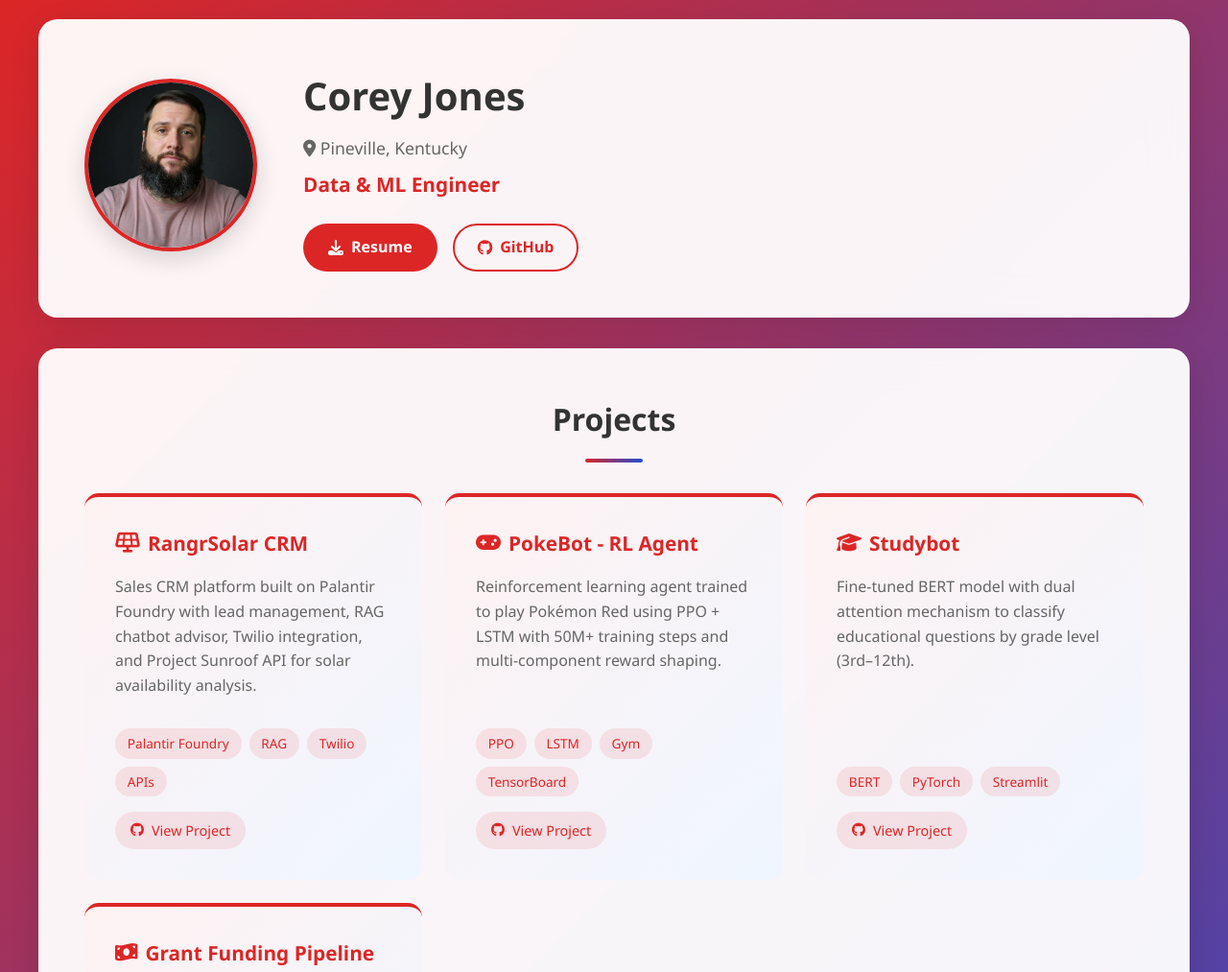
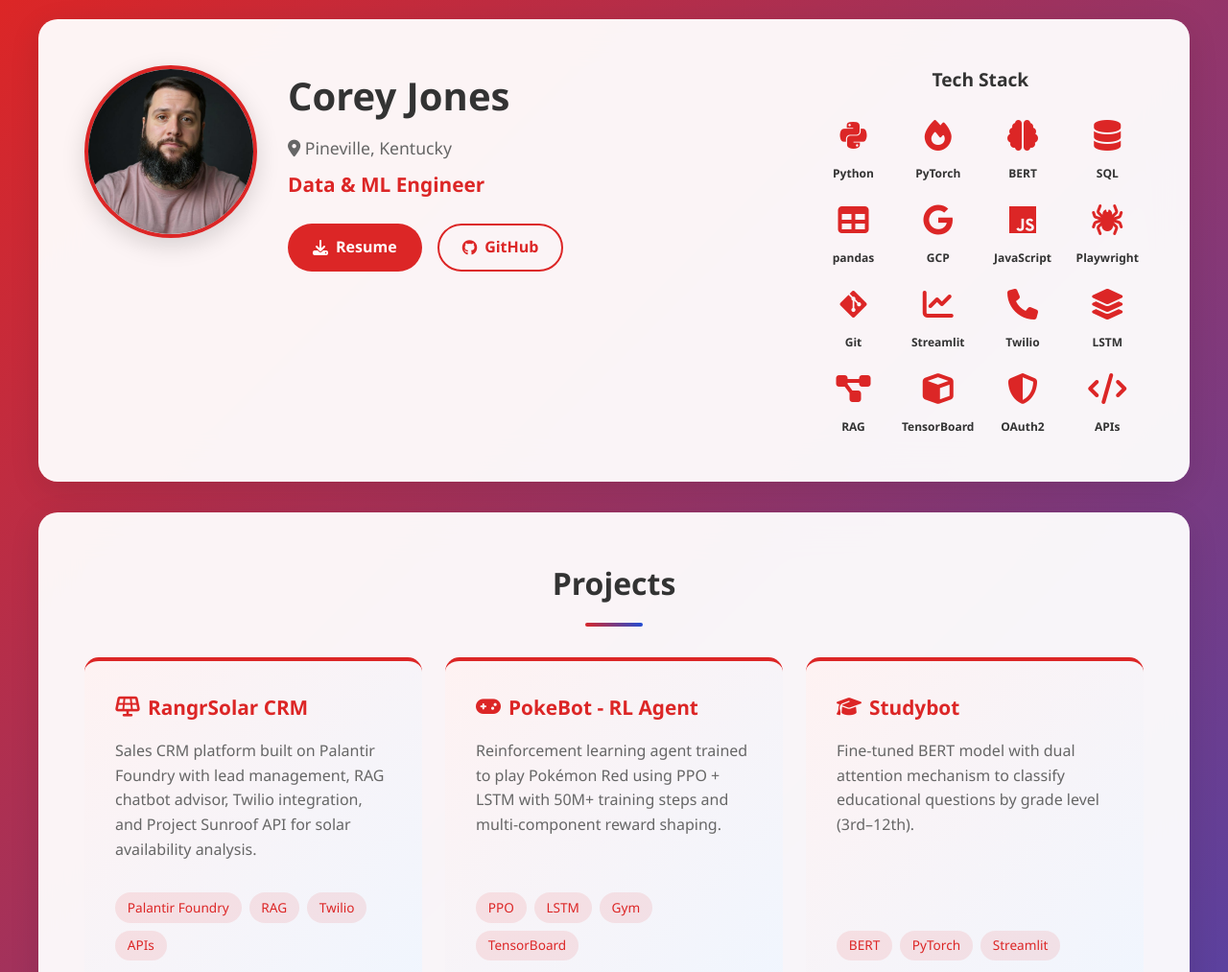
Before and after one commit to CoreyJness/CoreyJness, a plain HTML site: page index.html in a window 1280 px wide. Shown: the top 1013 px of the page at 96% size. Drawn offline with Linux system fonts and the light colour scheme.

Commit message:
Update index.html

```diff
--- a/index.html
+++ b/index.html
@@ -38,10 +38,10 @@
         }
 
         .hero-content {
-            display: flex;
-            align-items: center;
-            gap: 3rem;
-            flex-wrap: wrap;
+            display: grid;
+            grid-template-columns: auto 1fr auto;
+            gap: 2rem;
+            align-items: start;
         }
 
         .hero-image {
@@ -58,8 +58,18 @@
         }
 
         .hero-text {
-            flex: 1;
             min-width: 300px;
+        }
+
+        .hero-skills {
+            min-width: 280px;
+        }
+
+        .hero-skills h3 {
+            font-size: 1.2rem;
+            color: #333;
+            margin-bottom: 1rem;
+            text-align: center;
         }
 
         .hero-text h1 {
@@ -225,8 +235,8 @@
 
         .skills-grid {
             display: grid;
-            grid-template-columns: repeat(auto-fit, minmax(120px, 1fr));
-            gap: 2rem;
+            grid-template-columns: repeat(4, 1fr);
+            gap: 0.8rem;
             text-align: center;
         }
 
@@ -234,29 +244,29 @@
             display: flex;
             flex-direction: column;
             align-items: center;
-            gap: 0.5rem;
+            gap: 0.3rem;
             transition: transform 0.3s ease;
         }
 
         .skill-item:hover {
-            transform: translateY(-5px);
+            transform: translateY(-3px);
         }
 
         .skill-icon {
-            font-size: 3rem;
+            font-size: 2rem;
             color: #dc2626;
         }
 
         .skill-icon img {
-            width: 48px;
-            height: 48px;
+            width: 32px;
+            height: 32px;
             object-fit: contain;
         }
 
         .skill-name {
             font-weight: 600;
             color: #333;
-            font-size: 0.9rem;
+            font-size: 0.75rem;
         }
 
         footer {
@@ -268,8 +278,13 @@
 
         @media (max-width: 768px) {
             .hero-content {
-                flex-direction: column;
+                grid-template-columns: 1fr;
+                justify-items: center;
                 text-align: center;
+            }
+
+            .hero-skills {
+                width: 100%;
             }
 
             .hero-text h1 {
@@ -285,8 +300,7 @@
             }
 
             .skills-grid {
-                grid-template-columns: repeat(auto-fit, minmax(100px, 1fr));
-                gap: 1.5rem;
+                grid-template-columns: repeat(4, 1fr);
             }
         }
     </style>
@@ -305,6 +319,75 @@
                     <div class="cta-buttons">
                         <a href="/CoreyJness/Corey_Jones_Resume.pdf" class="btn btn-primary" download><i class="fas fa-download"></i> Resume</a>
                         <a href="https://github.com/CoreyJness" class="btn btn-secondary" target="_blank"><i class="fab fa-github"></i> GitHub</a>
+                    </div>
+                </div>
+                <div class="hero-skills">
+                    <h3>Tech Stack</h3>
+                    <div class="skills-grid">
+                        <div class="skill-item">
+                            <div class="skill-icon"><i class="fab fa-python"></i></div>
+                            <div class="skill-name">Python</div>
+                        </div>
+                        <div class="skill-item">
+                            <div class="skill-icon"><i class="fas fa-fire"></i></div>
+                            <div class="skill-name">PyTorch</div>
+                        </div>
+                        <div class="skill-item">
+                            <div class="skill-icon"><i class="fas fa-brain"></i></div>
+                            <div class="skill-name">BERT</div>
+                        </div>
+                        <div class="skill-item">
+                            <div class="skill-icon"><i class="fas fa-database"></i></div>
+                            <div class="skill-name">SQL</div>
+                        </div>
+                        <div class="skill-item">
+                            <div class="skill-icon"><i class="fas fa-table"></i></div>
+                            <div class="skill-name">pandas</div>
+                        </div>
+                        <div class="skill-item">
+                            <div class="skill-icon"><i class="fab fa-google"></i></div>
+                            <div class="skill-name">GCP</div>
+                        </div>
+                        <div class="skill-item">
+                            <div class="skill-icon"><i class="fab fa-js"></i></div>
+                            <div class="skill-name">JavaScript</div>
+                        </div>
+                        <div class="skill-item">
+                            <div class="skill-icon"><i class="fas fa-spider"></i></div>
+                            <div class="skill-name">Playwright</div>
+                        </div>
+                        <div class="skill-item">
+                            <div class="skill-icon"><i class="fab fa-git-alt"></i></div>
+                            <div class="skill-name">Git</div>
+                        </div>
+                        <div class="skill-item">
+                            <div class="skill-icon"><i class="fas fa-chart-line"></i></div>
+                            <div class="skill-name">Streamlit</div>
+                        </div>
+                        <div class="skill-item">
+                            <div class="skill-icon"><i class="fas fa-phone"></i></div>
+                            <div class="skill-name">Twilio</div>
+                        </div>
+                        <div class="skill-item">
+                            <div class="skill-icon"><i class="fas fa-layer-group"></i></div>
+                            <div class="skill-name">LSTM</div>
+                        </div>
+                        <div class="skill-item">
+                            <div class="skill-icon"><i class="fas fa-project-diagram"></i></div>
+                            <div class="skill-name">RAG</div>
+                        </div>
+                        <div class="skill-item">
+                            <div class="skill-icon"><i class="fas fa-cube"></i></div>
+                            <div class="skill-name">TensorBoard</div>
+                        </div>
+                        <div class="skill-item">
+                            <div class="skill-icon"><i class="fas fa-shield-alt"></i></div>
+                            <div class="skill-name">OAuth2</div>
+                        </div>
+                        <div class="skill-item">
+                            <div class="skill-icon"><i class="fas fa-code"></i></div>
+                            <div class="skill-name">APIs</div>
+                        </div>
                     </div>
                 </div>
             </div>
```
